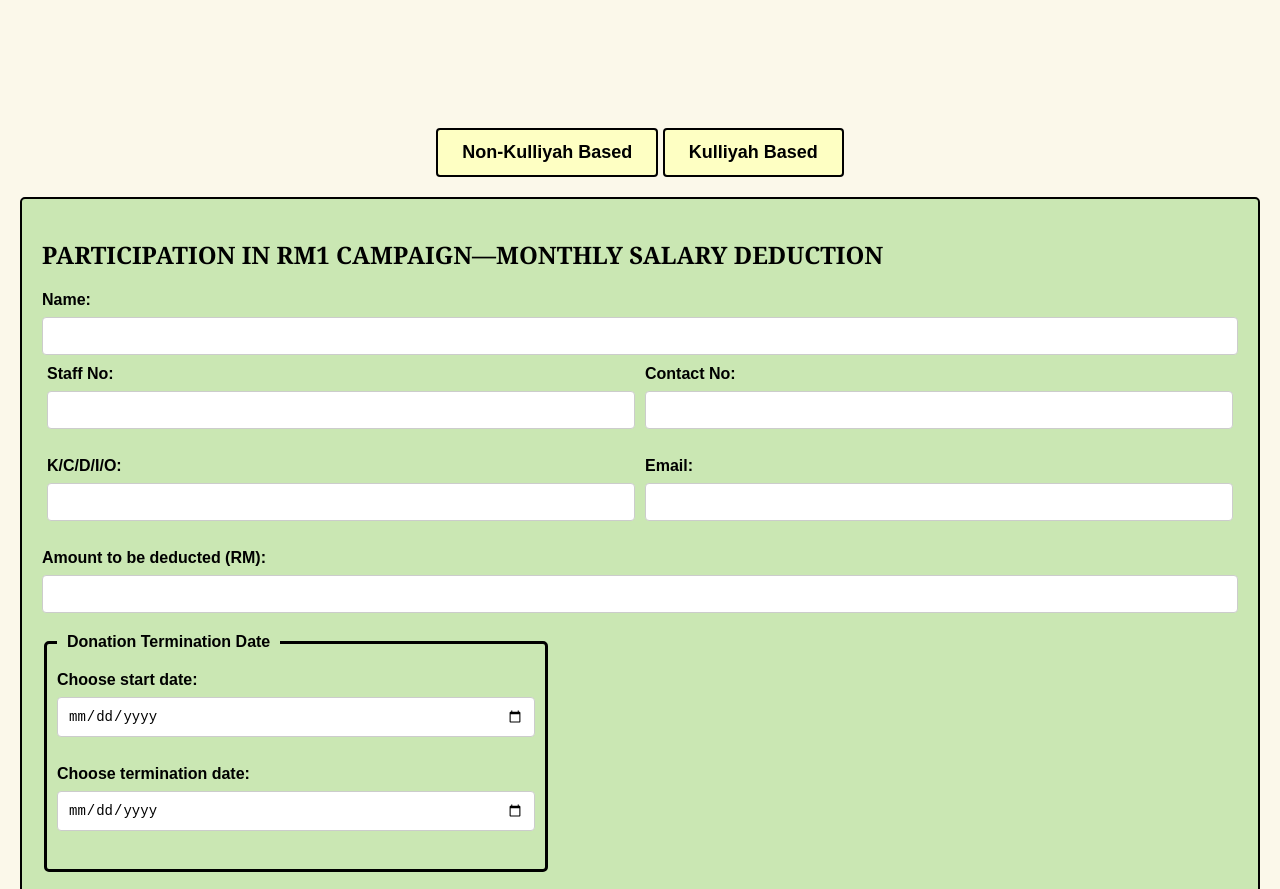
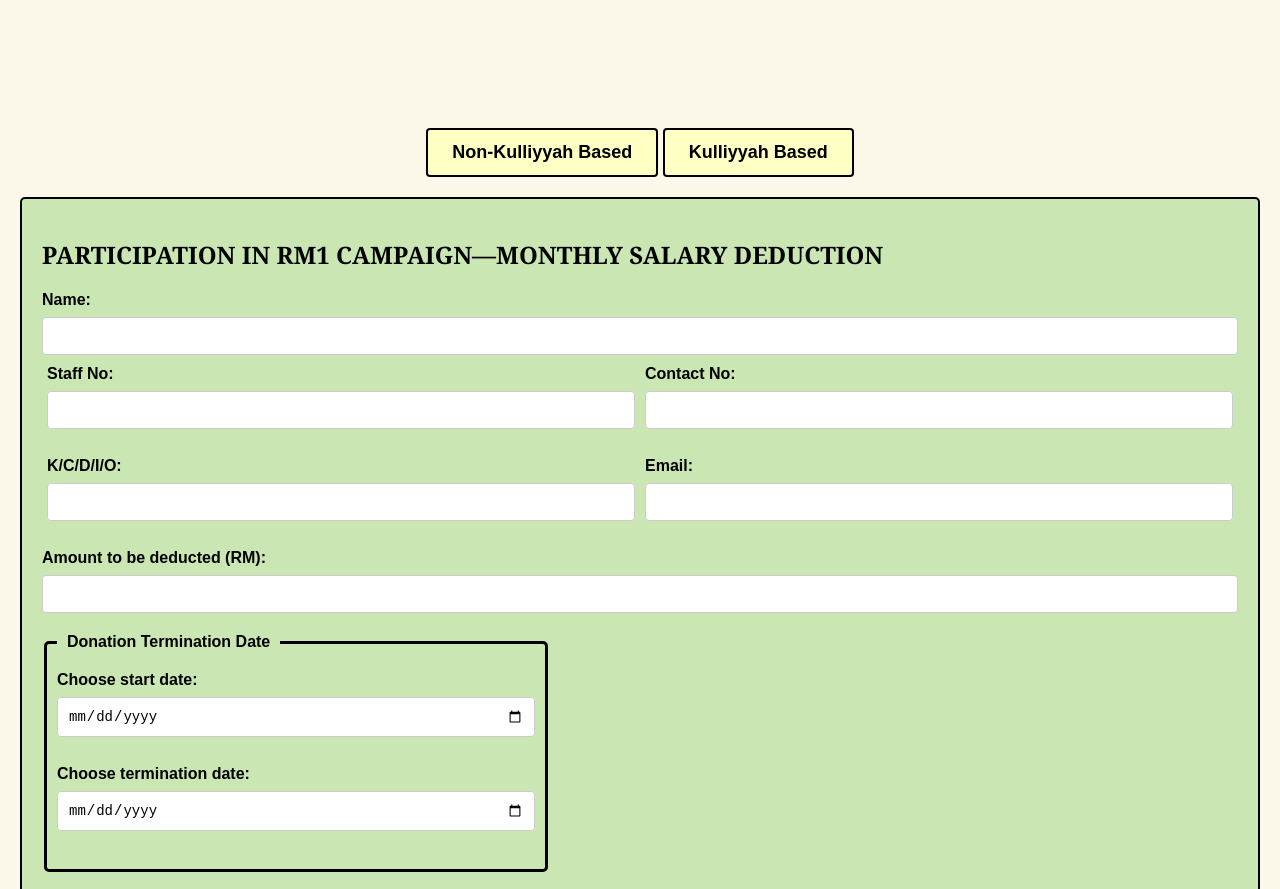
Before and after one commit to arinasobhan/WEBTECHASSG, a plain HTML site: page index.html in a window 1280 px wide. Shown: the part 1760-2649 px from the top of the page. Drawn offline with Linux system fonts and the light colour scheme.

Commit message:
Update index.html

```diff
--- a/index.html
+++ b/index.html
@@ -32,8 +32,8 @@
       </section>
 
       <div class="form-buttons">
-        <button id="nonKulliyahForm">Non-Kulliyah Based</button>
-        <button id="kulliyahForm">Kulliyah Based</button>
+        <button id="nonKulliyahForm">Non-Kulliyyah Based</button>
+        <button id="kulliyahForm">Kulliyyah Based</button>
       </div>
 
       <section class="salary-deduction-form non-kulliyah-form">
@@ -82,7 +82,7 @@
       </section>
 
       <section class="salary-deduction-form kulliyah-form" style="display: none;">
-        <h2 id="formTitle">PARTICIPATION IN RM1 CAMPAIGN—MONTHLY SALARY DEDUCTION (KULLIYAH BASED)</h2>
+        <h2 id="formTitle">PARTICIPATION IN RM1 CAMPAIGN—MONTHLY SALARY DEDUCTION (KULLIYYAH BASED)</h2>
 
         <form id="deductionForm" class="form-columns">
           <label for="name">Name:</label>
```
